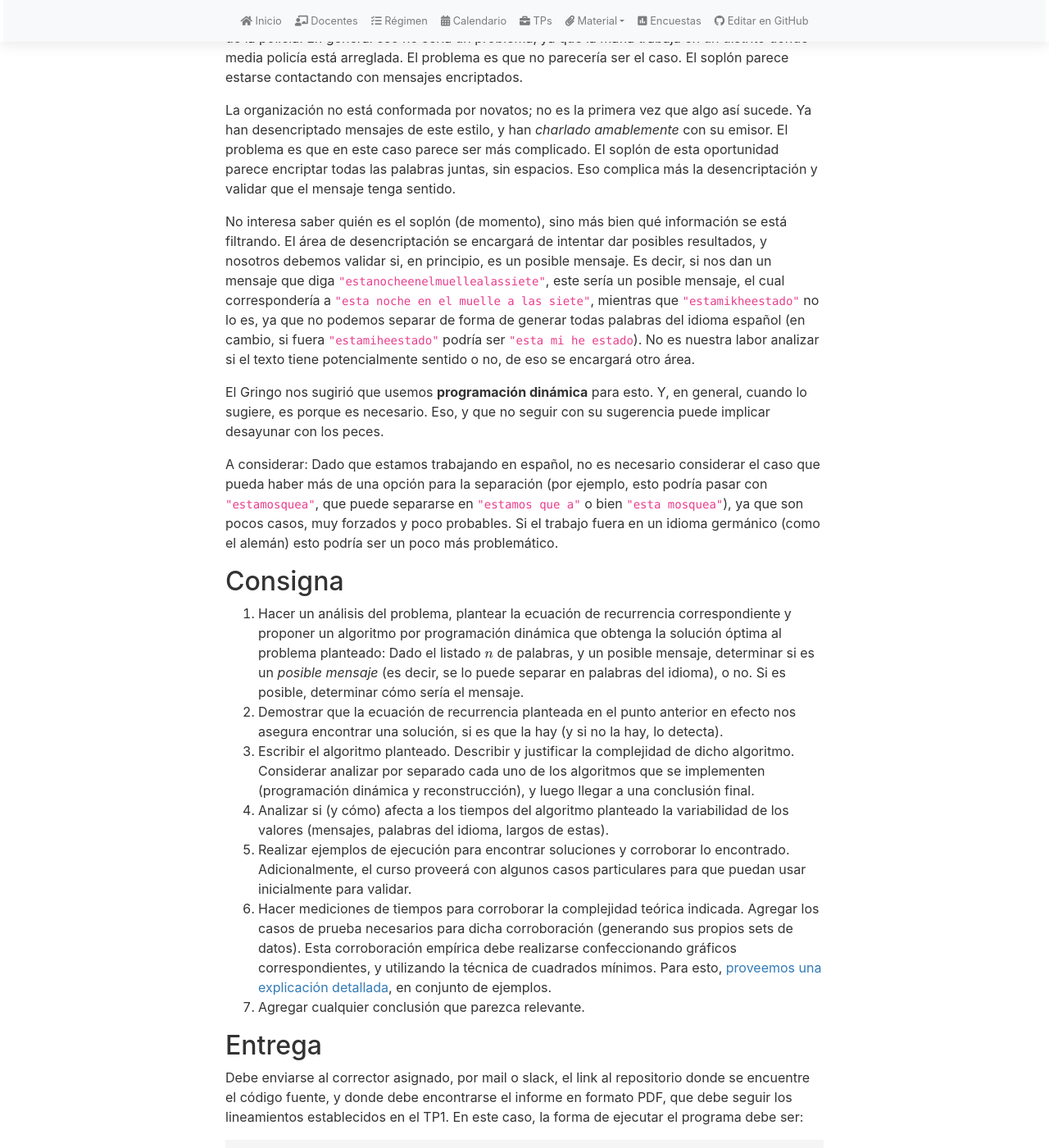
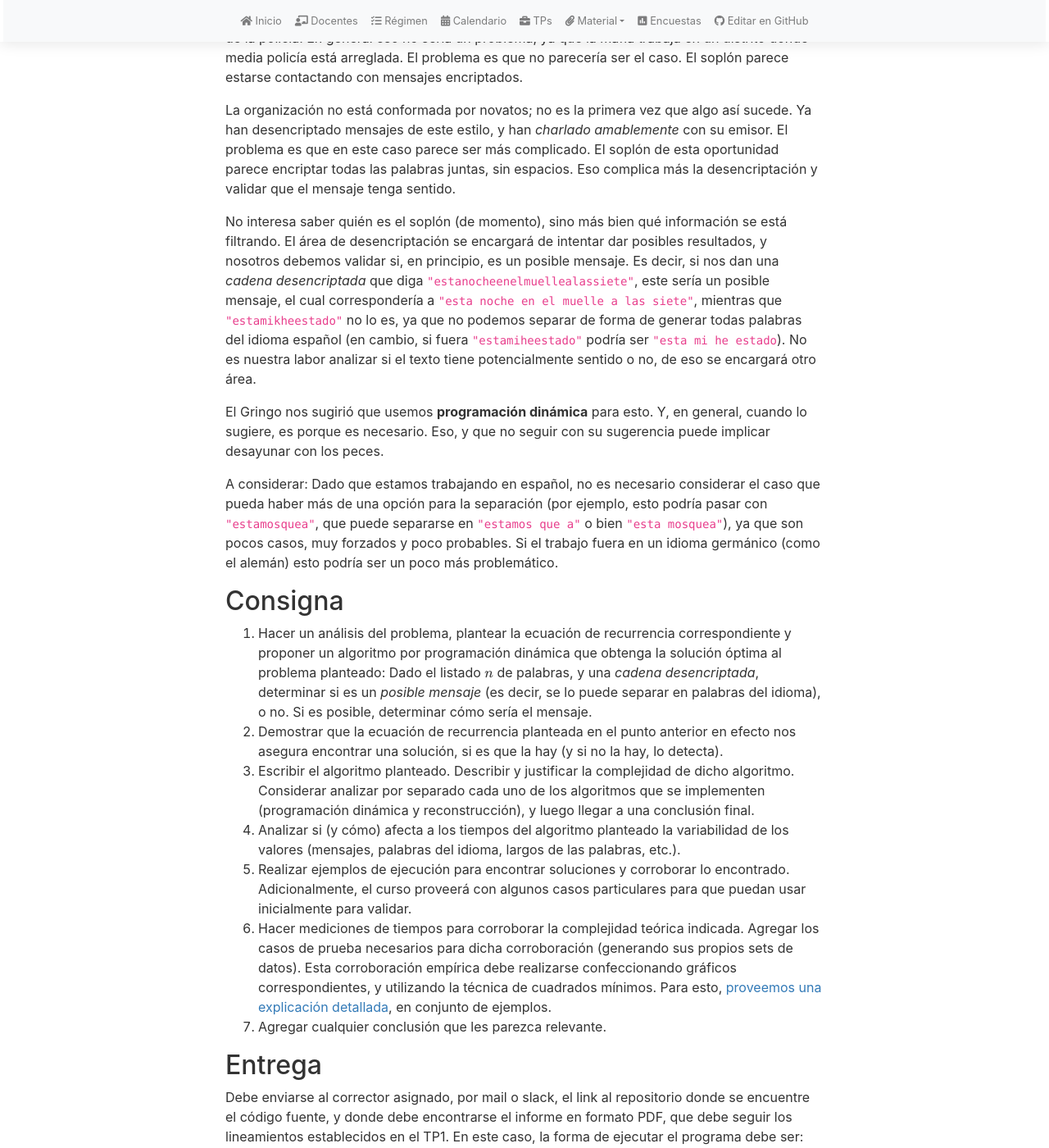
Before and after one commit to algoritmos-rw/tda_bg, a Jekyll site: the page built from tps/2025_1/tp2.md, in a window 1280 px wide and 1400 px high, scrolled down 336 px. Shown: the whole window at 82% size. Built offline with Jekyll 4.4.1, drawn with Linux system fonts in a browser that asks for light colours; nearby versions of some CDN libraries; our own code applies the rules of GitHub Pages for plain Markdown files.

Commit message:
Apply suggestions from code review
Co-authored-by: egenender <egenender@gmail.com>

```diff
--- a/tps/2025_1/tp2.md
+++ b/tps/2025_1/tp2.md
@@ -30,7 +30,7 @@ y validar que el mensaje tenga sentido.
 
 No interesa saber quién es el soplón (de momento), sino más bien qué información se está filtrando.
 El área de desencriptación se encargará de intentar dar posibles resultados, y nosotros debemos
-validar si, en principio, es un posible mensaje. Es decir, si nos dan un mensaje que diga
+validar si, en principio, es un posible mensaje. Es decir, si nos dan una _cadena desencriptada_ que diga
 `"estanocheenelmuellealassiete"`, este sería un posible mensaje, el cual correspondería a `"esta noche en el muelle a las siete"`,
 mientras que `"estamikheestado"` no lo es, ya que no podemos separar de forma de generar todas palabras
 del idioma español (en cambio, si fuera `"estamiheestado"` podría ser `"esta mi he estado`). No es
@@ -50,7 +50,7 @@ Si el trabajo fuera en un idioma germánico (como el alemán) esto podría ser u
 1. 	Hacer un análisis del problema, plantear la ecuación de recurrencia correspondiente
 	y proponer un algoritmo por programación dinámica
 	que obtenga la solución óptima al problema planteado: Dado el listado $$n$$ de palabras,
-	y un posible mensaje, determinar si es un _posible mensaje_ (es decir, se lo puede
+	y una _cadena desencriptada_, determinar si es un _posible mensaje_ (es decir, se lo puede
 	separar en palabras del idioma), o no. Si es posible, determinar cómo sería el mensaje.
 2. 	Demostrar que la ecuación de recurrencia planteada en el punto anterior en efecto nos asegura
 	encontrar una solución, si es que la hay (y si no la hay, lo detecta).
@@ -58,7 +58,7 @@ Si el trabajo fuera en un idioma germánico (como el alemán) esto podría ser u
 	analizar por separado cada uno de los algoritmos que se implementen (programación dinámica y
 	reconstrucción), y luego llegar a una conclusión final.
 4. 	Analizar si (y cómo) afecta a los tiempos del algoritmo planteado la variabilidad de los valores
-	(mensajes, palabras del idioma, largos de estas).
+	(mensajes, palabras del idioma, largos de las palabras, etc.).
 5. 	Realizar ejemplos de ejecución para encontrar soluciones y corroborar lo encontrado. Adicionalmente,
 	el curso proveerá con algunos casos particulares para que puedan usar inicialmente para validar.
 6. 	Hacer mediciones de tiempos para corroborar la complejidad teórica indicada.
@@ -67,7 +67,7 @@ Si el trabajo fuera en un idioma germánico (como el alemán) esto podría ser u
 	técnica de cuadrados mínimos. Para esto,
 	[proveemos una explicación detallada](https://github.com/algoritmos-rw/tda_ejemplos/blob/main/analisis_complejidad/cuadrados_minimos.ipynb),
 	en conjunto de ejemplos.
-7.	Agregar cualquier conclusión que parezca relevante.
+7.	Agregar cualquier conclusión que les parezca relevante.
 
 
 ## Entrega
```
